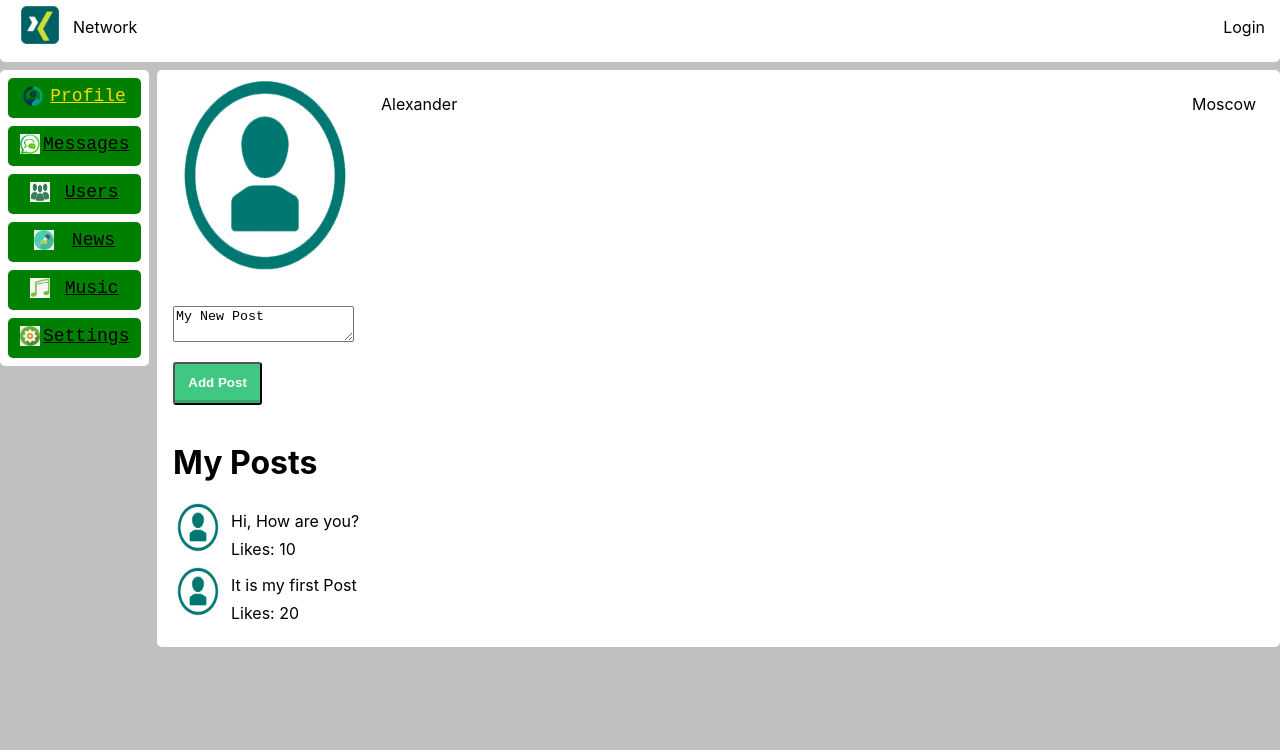
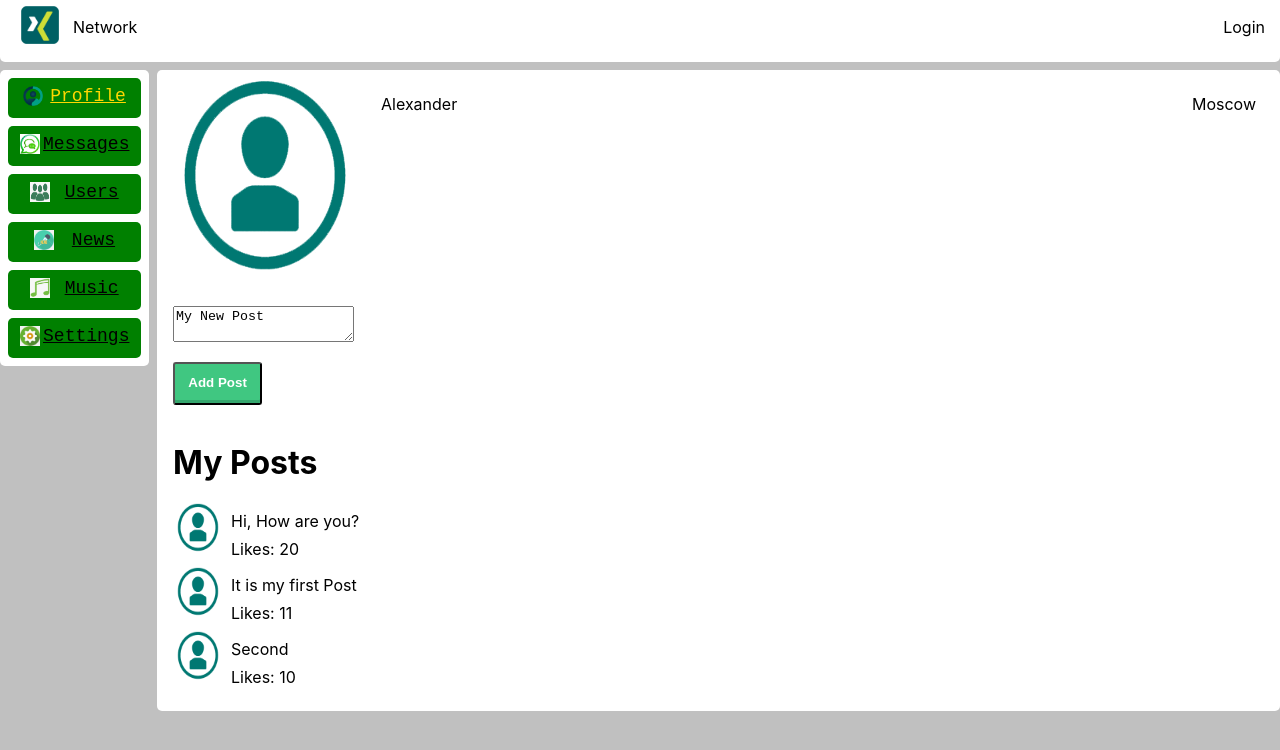
Before and after one commit to alpknx/Network-app, a React (Create React App) app: page /profile in a window 1280 px wide. Shown: the top 750 px of the page. Built offline with nearby package versions, Linux system fonts and the light colour scheme.

Commit message:
put the data into an array

```diff
--- a/src/components/Profile/MyPosts/MyPosts.jsx
+++ b/src/components/Profile/MyPosts/MyPosts.jsx
@@ -2,11 +2,19 @@ import cl from './MyPosts.module.css';
 import Post from './Post/Post';
 
 const MyPosts = (props) => {
+
+	let postsData = [
+		{id: 1, message: 'Hi, How are you?', likes: 20},
+		{id: 2, message: 'It is my first Post', likes: 11},
+		{id: 3, message: 'Second', likes: 10},
+	];
+
 	return (
 		<div className={cl.posts_list}>
 			<h1> My Posts </h1>
-			<Post message='Hi, How are you?' likes='10'/>
-			<Post message='It is my first Post' likes='20'/>
+			<Post message={postsData[0].message} likes={postsData[0].likes}/>
+			<Post message={postsData[1].message} likes={postsData[1].likes}/>
+			<Post message={postsData[2].message} likes={postsData[2].likes}/>
 			</div>
 	);
 }
```
